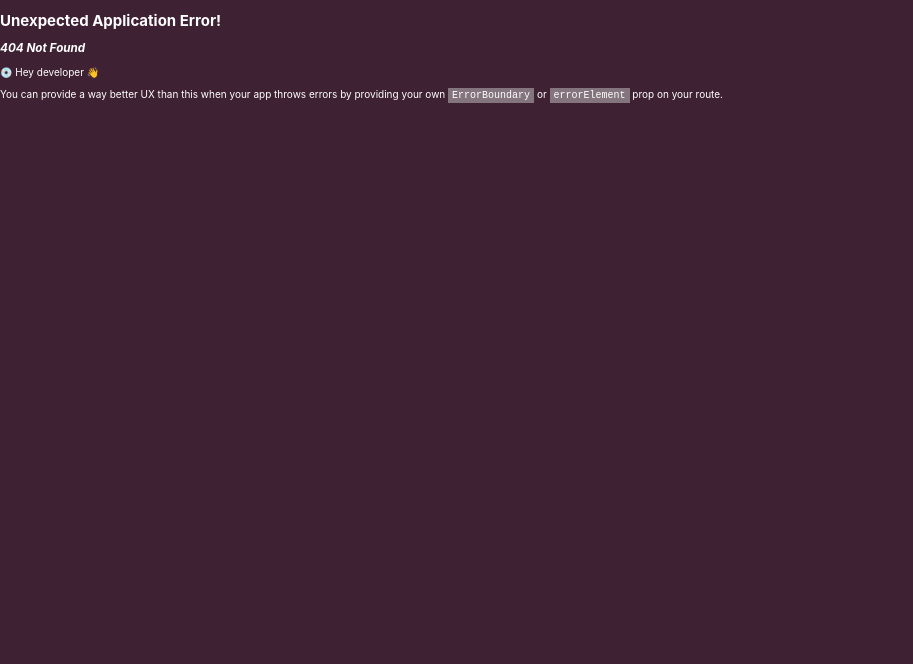
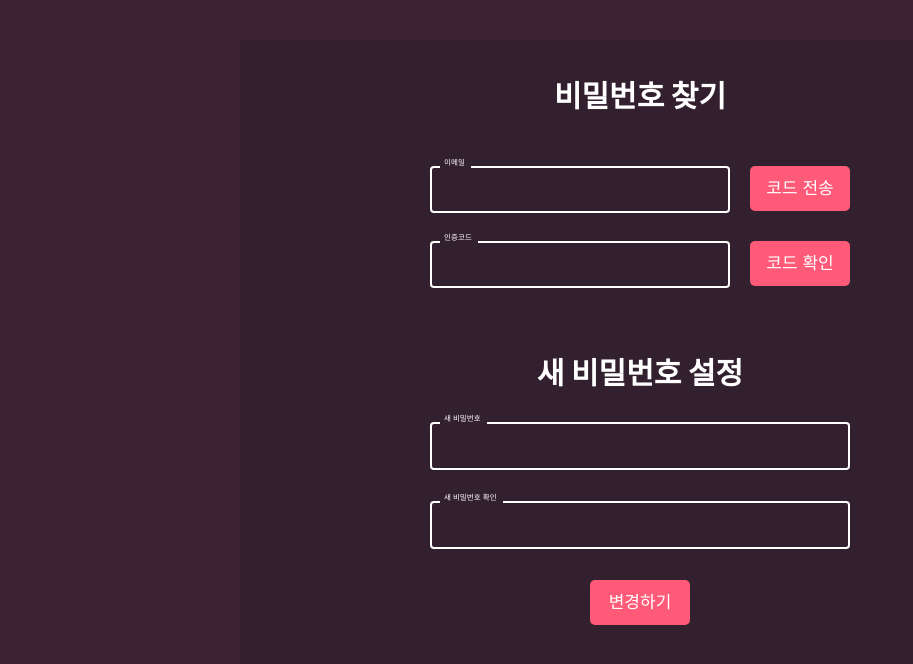
Before and after one commit to predictyson/BangBangGokGok, a React (Vite) app in the folder FrontEnd/: page /findpassword in a window 1280 px wide. Before the commit this address had no page. Shown: the top 664 px of the page, without its empty margins (0-913 px from the left). Built offline with nearby package versions, Linux system fonts and the light colour scheme.

Commit message:
✨ feat: 비밀번호 변경 뷰 완료

```diff
--- /dev/null
+++ b/FrontEnd/src/components/Auth/FPSection.tsx
@@ -0,0 +1,116 @@
+import { theme } from "@/styles/theme";
+import React, { useState } from "react";
+import styled from "styled-components";
+import TextField from "@mui/material/TextField";
+
+export default function FPSection() {
+  const [isValid, setIsValid] = useState(true);
+
+  return (
+    <Container>
+      <SubjectText>비밀번호 찾기</SubjectText>
+      <HegihtHalfBox1>
+        <InputBox>
+          <TextField
+            label="이메일"
+            autoComplete="current-password"
+            sx={{ width: 300, input: { color: "white" } }}
+            color="warning"
+            focused
+          />
+          <ValidCheckButton>코드 전송</ValidCheckButton>
+        </InputBox>
+        <InputBox>
+          <TextField
+            label="인증코드"
+            autoComplete="current-password"
+            sx={{ width: 300, input: { color: "white" } }}
+            color="warning"
+            focused
+          />
+          <ValidCheckButton>코드 확인</ValidCheckButton>
+        </InputBox>
+      </HegihtHalfBox1>
+      <HegihtHalfBox2>
+        {isValid ? (
+          <>
+            <SubjectText>새 비밀번호 설정</SubjectText>
+            <TextField
+              label="새 비밀번호"
+              autoComplete="current-password"
+              sx={{ width: 420, input: { color: "white" } }}
+              color="warning"
+              type="password"
+              focused
+            />
+            <TextField
+              label="새 비밀번호 확인"
+              autoComplete="current-password"
+              sx={{ width: 420, input: { color: "white" } }}
+              color="warning"
+              type="password"
+              focused
+            />
+            <ValidCheckButton>변경하기</ValidCheckButton>
+          </>
+        ) : (
+          <SubjectText>이메일 인증을 완료해주세요!</SubjectText>
+        )}
+      </HegihtHalfBox2>
+    </Container>
+  );
+}
+
+const HegihtHalfBox1 = styled.div`
+  width: 100%;
+  height: 25%;
+  display: flex;
+  flex-direction: column;
+  align-items: center;
+  justify-content: space-around;
+`;
+
+const HegihtHalfBox2 = styled.div`
+  width: 100%;
+  height: 50%;
+  display: flex;
+  flex-direction: column;
+  align-items: center;
+  justify-content: space-around;
+`;
+
+const Container = styled.div`
+  width: 80rem;
+  height: 60rem;
+  border-radius: 0.5rem;
+  margin: 4rem auto;
+  padding: 2rem 0;
+  background-color: ${theme.colors.container};
+  display: flex;
+  flex-direction: column;
+  align-items: center;
+  justify-content: space-around;
+`;
+
+const SubjectText = styled.div`
+  margin: 0 auto;
+  font-size: 3rem;
+  font-weight: ${theme.fontWeight.extraBold};
+`;
+
+const InputBox = styled.div`
+  width: 42rem;
+  display: flex;
+  justify-content: space-between;
+`;
+
+const ValidCheckButton = styled.div`
+  width: 10rem;
+  height: 3.2rem;
+  border-radius: 0.5rem;
+  padding-top: 1.3rem;
+  text-align: center;
+  font-size: 1.7rem;
+  background-color: ${theme.colors.pink};
+  cursor: pointer;
+`;
--- /dev/null
+++ b/FrontEnd/src/components/Auth/GenreSection.tsx
@@ -0,0 +1,5 @@
+import React from "react";
+
+export default function GenreSection() {
+  return <></>;
+}
--- a/FrontEnd/src/components/Auth/LoginSection.tsx
+++ b/FrontEnd/src/components/Auth/LoginSection.tsx
@@ -1,10 +1,18 @@
-import React from "react";
+import React, { useState } from "react";
 import styled from "styled-components";
 import Gost from "@/assets/Auth/Gost.png";
 import { theme } from "@/styles/theme";
 import TextField from "@mui/material/TextField";
+import { useNavigate } from "react-router-dom";
 
 export default function LoginSection() {
+  const navigate = useNavigate();
+  const [user, setUser] = useState();
+
+  const handleInputValue = (e: React.InputHTMLAttributes<unknown>) => {
+    // setUser(e.formTarget);
+  };
+
   return (
     <Container>
       <LoginImg src={Gost} />
@@ -16,23 +24,41 @@ export default function LoginSection() {
         sx={{ width: 300, input: { color: "white", fontSize: "15" } }}
         color="warning"
         focused
+        onChange={handleInputValue}
       />
       <TextField
         label="Password"
         type="password"
         autoComplete="current-password"
-        sx={{ width: 300, input: { color: "white", fontSize: "15" } }}
+        sx={{
+          width: 300,
+          fontSize: "20",
+          input: { color: "white", fontSize: "20" },
+        }}
         color="warning"
         focused
       />
       <LoginButton>Login</LoginButton>
       <TextBox>
-        <h3>비밀번호를 잊으셨나요?</h3>
-        <h3>회원가입 하러가기</h3>
+        <NavText onClick={() => navigate("/findpassword")}>
+          비밀번호를 잊으셨나요?
+        </NavText>
+        <NavText onClick={() => navigate("/signup")}>회원가입 하러가기</NavText>
       </TextBox>
     </Container>
   );
 }
+
+const NavText = styled.div`
+  cursor: pointer;
+  display: block;
+  font-size: 1.17em;
+  margin-block-start: 1em;
+  margin-block-end: 1em;
+  margin-inline-start: 0px;
+  margin-inline-end: 0px;
+  font-weight: bold;
+`;
 
 const TextBox = styled.div`
   width: 30rem;
@@ -73,4 +99,5 @@ const LoginButton = styled.div`
   font-size: 1.6rem;
   padding-top: 0.5rem;
   background-color: ${theme.colors.pink};
+  cursor: pointer;
 `;
--- a/FrontEnd/src/components/Auth/SignUpSection.tsx
+++ b/FrontEnd/src/components/Auth/SignUpSection.tsx
@@ -1,6 +1,5 @@
 import React from "react";
 import styled from "styled-components";
-import Gost from "@/assets/Auth/Gost.png";
 import { theme } from "@/styles/theme";
 import TextField from "@mui/material/TextField";
 
@@ -8,27 +7,48 @@ export default function LoginSection() {
   return (
     <Container>
       <SubjectText>회원가입</SubjectText>
+      <EmailCheckBox>
+        <TextField
+          label="이메일"
+          autoComplete="current-password"
+          sx={{ width: 300, input: { color: "white", fontSize: "15" } }}
+          color="warning"
+          focused
+        />
+        <ValidCheckButton>중복확인</ValidCheckButton>
+      </EmailCheckBox>
       <TextField
-        label="E-mail"
+        label="비밀번호"
+        type="password"
         autoComplete="current-password"
-        sx={{ width: 300, input: { color: "white", fontSize: "15" } }}
+        sx={{ width: 420, input: { color: "white", fontSize: "15" } }}
         color="warning"
         focused
       />
+      <TextField
+        label="비밀번호 확인"
+        type="password"
+        autoComplete="current-password"
+        sx={{ width: 420, input: { color: "white", fontSize: "15" } }}
+        color="warning"
+        focused
+      />
+      <SignUpButton>회원가입</SignUpButton>
     </Container>
   );
 }
 
 const Container = styled.div`
-  width: 80rem;
-  height: 60rem;
+  width: 60rem;
+  height: 45rem;
   border-radius: 0.5rem;
-  margin: 6rem auto;
+  margin: 12rem auto;
   background-color: ${theme.colors.container};
   /* background-color: white; */
   display: flex;
   flex-direction: column;
   align-items: center;
+  justify-content: space-around;
 `;
 
 const SubjectText = styled.div`
@@ -36,3 +56,29 @@ const SubjectText = styled.div`
   font-size: 3.5rem;
   font-weight: ${theme.fontWeight.extraBold};
 `;
+
+const EmailCheckBox = styled.div`
+  width: 42rem;
+  display: flex;
+  justify-content: space-between;
+`;
+
+const ValidCheckButton = styled.div`
+  width: 10rem;
+  border-radius: 0.5rem;
+  padding-top: 1.3rem;
+  text-align: center;
+  font-size: 1.7rem;
+  background-color: ${theme.colors.pink};
+  cursor: pointer;
+`;
+
+const SignUpButton = styled.div`
+  width: 42rem;
+  border-radius: 0.5rem;
+  text-align: center;
+  font-size: 2rem;
+  padding: 1rem 0;
+  background-color: ${theme.colors.pink};
+  cursor: pointer;
+`;
--- /dev/null
+++ b/FrontEnd/src/pages/Auth/FindPasswordPage.tsx
@@ -0,0 +1,10 @@
+import React from "react";
+import FPSection from "@components/Auth/FPSection";
+
+export default function FindPasswordPage() {
+  return (
+    <>
+      <FPSection />
+    </>
+  );
+}
--- a/FrontEnd/src/pages/Auth/SingUpPage.tsx
+++ b/FrontEnd/src/pages/Auth/SingUpPage.tsx
@@ -4,7 +4,6 @@ import SignUpSection from "@/components/Auth/SignUpSection";
 export default function SignUpPage() {
   return (
     <>
-      <h1>joinpage</h1>
       <SignUpSection />
     </>
   );
--- a/FrontEnd/src/router.tsx
+++ b/FrontEnd/src/router.tsx
@@ -5,6 +5,8 @@ import LoginPage from "./pages/Auth/LoginPage";
 import MainPage from "@/pages/MainPage";
 import GroupSetPage from "@/pages/GroupSetPage";
 import SearchPage from "@/pages/SearchPage";
+import FindPassword from "@/pages/Auth/FindPasswordPage";
+
 const router = createBrowserRouter([
   { path: "/", element: <MainPage /> },
   { path: "/signup", element: <SignUpPage /> },
@@ -12,6 +14,7 @@ const router = createBrowserRouter([
   { path: "/main", element: <MainPage /> },
   { path: "/groupset", element: <GroupSetPage /> },
   { path: "/search", element: <SearchPage /> },
+  { path: "/findpassword", element: <FindPassword /> },
 ]);
 
 export default router;
```
Also changed, not shown: FrontEnd/src/pages/Auth/AdditionalPage.tsx (added, +12 -0 lines), FrontEnd/src/pages/Auth/FindPassword.tsx (deleted, +0 -15 lines).
